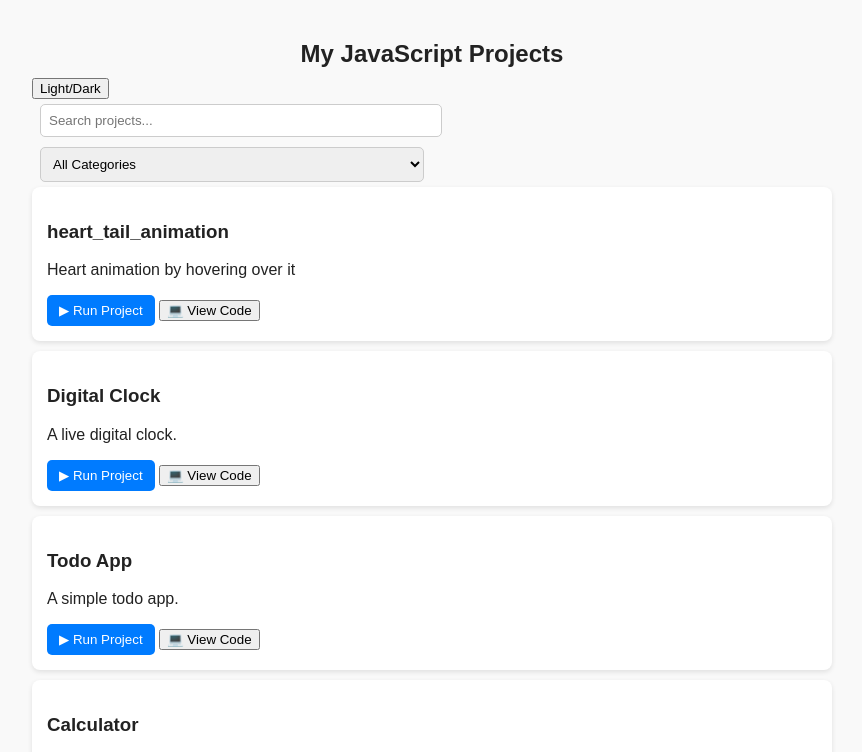
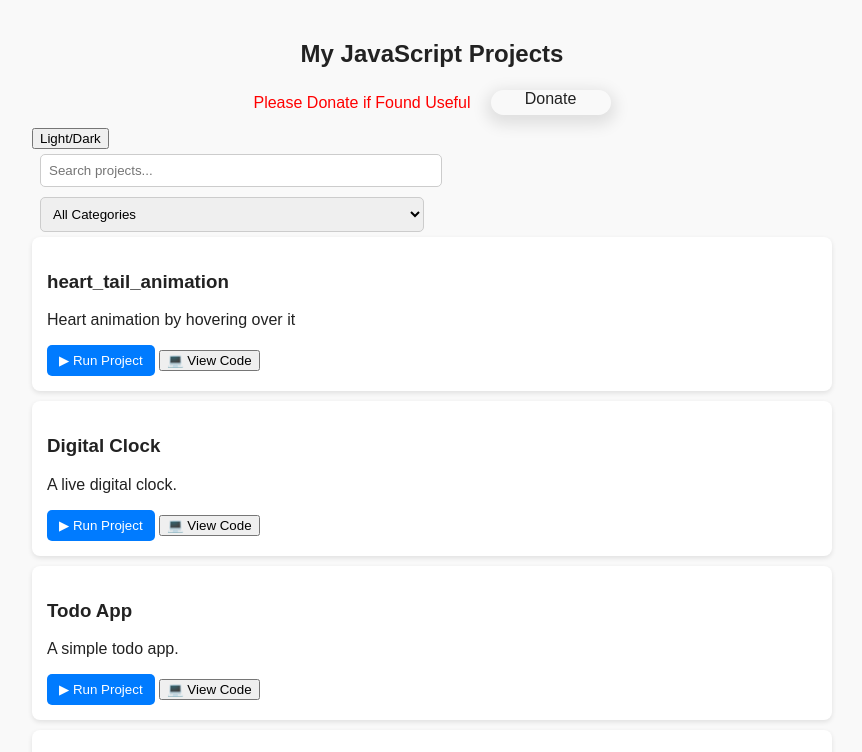
Before and after one commit to KKG-213/100-javascript-project, a plain HTML site: page index.html in a window 1280 px wide. Shown: the top 752 px of the page, without its empty margins (208-1070 px from the left). Drawn offline with Linux system fonts and the light colour scheme.

Commit message:
Payment page added

```diff
--- a/index.html
+++ b/index.html
@@ -10,6 +10,10 @@
   <section id="projects">
 
     <h2>My JavaScript Projects</h2>
+    <div class="payment">
+      <p>Please Donate if Found Useful</p>
+     <span><a  target="_blank" href="https://rzp.io/rzp/Nqz5ZPz">Donate</a></span>
+    </div>
 
     <div>
     <button id="mybutton">Light/Dark</button>
--- a/style.css
+++ b/style.css
@@ -121,3 +121,33 @@ pre {
   background-color: #121212;
   color: white;
 }
+
+
+.payment{
+  display: flex;
+  justify-content: center;
+  align-items: center;
+}
+
+.payment span{
+
+      box-shadow: 0 5px 15px 5px rgba(0,0,0,0.1);
+      width: 120px;
+      height: 25px;
+      border-radius: 15px;
+      text-align: center;
+      margin-left: 20px;
+      padding: auto 0;
+      background-image: linear-gradient(to);
+
+
+}
+
+.payment p{
+  color :red;
+}
+
+.payment a{
+  text-decoration: none;
+  color: inherit;
+}
```
